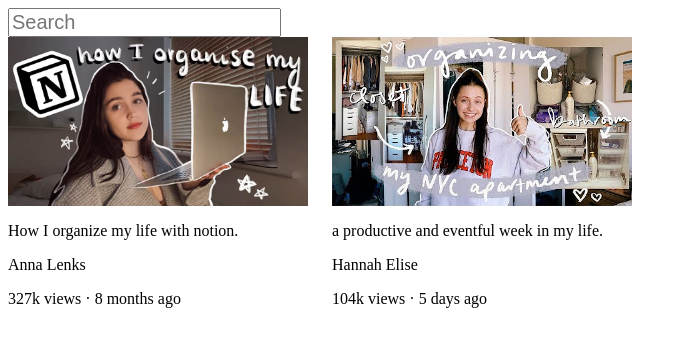
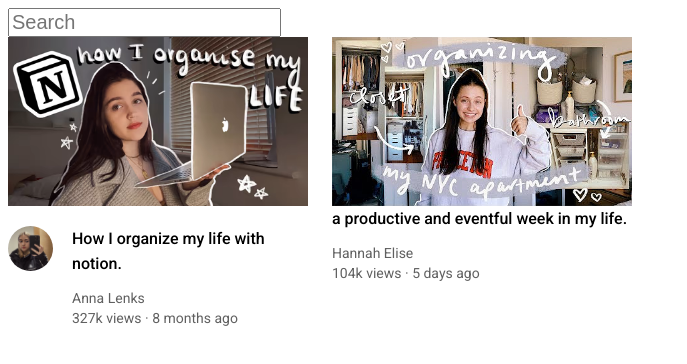
Before and after one commit to yefreescoding/youtube-replica, a plain HTML site: page index.html in a window 1280 px wide. Shown: the whole page, without its empty margins (0-687 px from the left). Drawn offline with Linux system fonts and the light colour scheme.

Commit message:
created my first layout on html

```diff
--- a/index.html
+++ b/index.html
@@ -1,8 +1,14 @@
 <!DOCTYPE html>
 <html>
   <head>
-    <title>Youtube.com clone</title>
+    <title>Youtube.com yefree's clone</title>
     <link rel="stylesheet" href="styles.css">
+    <link rel="preconnect" href="https://fonts.googleapis.com">
+    <link rel="preconnect" href="https://fonts.gstatic.com" crossorigin>
+    <link href="https://fonts.googleapis.com/css2?family=Roboto:wght@400;700&display=swap" rel="stylesheet">
+    <link rel="preconnect" href="https://fonts.googleapis.com">
+    <link rel="preconnect" href="https://fonts.gstatic.com" crossorigin>
+    <link href="https://fonts.googleapis.com/css2?family=Roboto:wght@500&display=swap" rel="stylesheet">
   </head>
   <body>
 
@@ -10,25 +16,40 @@
 
     <div id="video-preview-anna">
 
-      <img class="thumbnail-anna" src="img/anna-lenks.avif">
+      <div class="thumbnail-row">
+        <img class="thumbnail" src="img/anna-lenks.avif">
+      </div>
 
-      <p class="video-title-anna">How I organize my life with notion.</p>
+      <div>
+        <div class="channel-picture-div">
+          <img class="profile-pic" src="img/channel_pics/anna_lenks_profile.jpeg" alt="">
+        </div>
 
-      <p class="video-creator-1">Anna Lenks</p>
+        <div class="video-info-div ">
+          <p class="video-title">
+            How I organize my life with notion.
+          </p>
 
-      <p class="video-stats">327k views &#183; 8 months ago</p>
+          <p class="video-creator">
+            Anna Lenks
+          </p>
 
+          <p class="video-stats">
+            327k views &#183; 8 months ago
+          </p>
+        </div>
+      </div>
     </div>
 
     <div id="video-preview-hanna">
 
-      <img class="thumbnail-hanna" src="img/hann-elise-1.jpeg">
+      <img class="thumbnail" src="img/hann-elise-1.jpeg">
 
-      <p class="video-title-hanna">
+      <p class="video-title">
         a productive and eventful week in my life.
       </p>
 
-      <p class="video-creator-hanna">
+      <p class="video-creator">
         Hannah Elise
       </p>
 
--- a/styles.css
+++ b/styles.css
@@ -1,3 +1,9 @@
+p {
+  font-family: 'Roboto', sans-serif;
+  margin-top: 0px;
+  margin-bottom: 0px;
+ }
+
 .main-search-bar {
   font-size: 20px;
   margin-right: 12px;
@@ -12,15 +18,49 @@
   margin-right: 20px;
 }
 
-.thumbnail-anna {
+.thumbnail-row {
+  margin-bottom: 20px;
+}
+
+.thumbnail {
   width: 300px;
   display: block;
 }
 
-.video-title-anna {
-  width: 300px;
+.channel-picture-div {
+  display: inline-block;
+  width: 50px ;
+  margin-right: 10px;
+  vertical-align: top;
 }
 
+.video-info-div {
+  display: inline-block;
+  width: 200px;
+}
+
+.profile-pic {
+  width: 45px;
+  height: 45px;
+  object-fit: cover;
+  border-radius: 50px;
+  }
+
+.video-title {
+  margin-top: 0%;
+  margin-bottom: 14px;
+  font-size: 16px;
+  font-weight: 500;
+  line-height: 25px;
+}
+
+.video-creator,
+.video-stats {
+  margin-top: 4px;
+  font-size: 14px;
+  color: rgb(96, 96, 96);
+  margin-bottom: 0;
+}
 
 /*Video by Youtube creator Hannah Elise*/
 #video-preview-hanna {
@@ -29,12 +69,3 @@
   vertical-align: top;
   margin-right: 20px;
 }
-
-.thumbnail-hanna {
-  width: 300px;
-  display: block;
-}
-
-.video-title-hanna {
-  width: 300px;
-}
```
